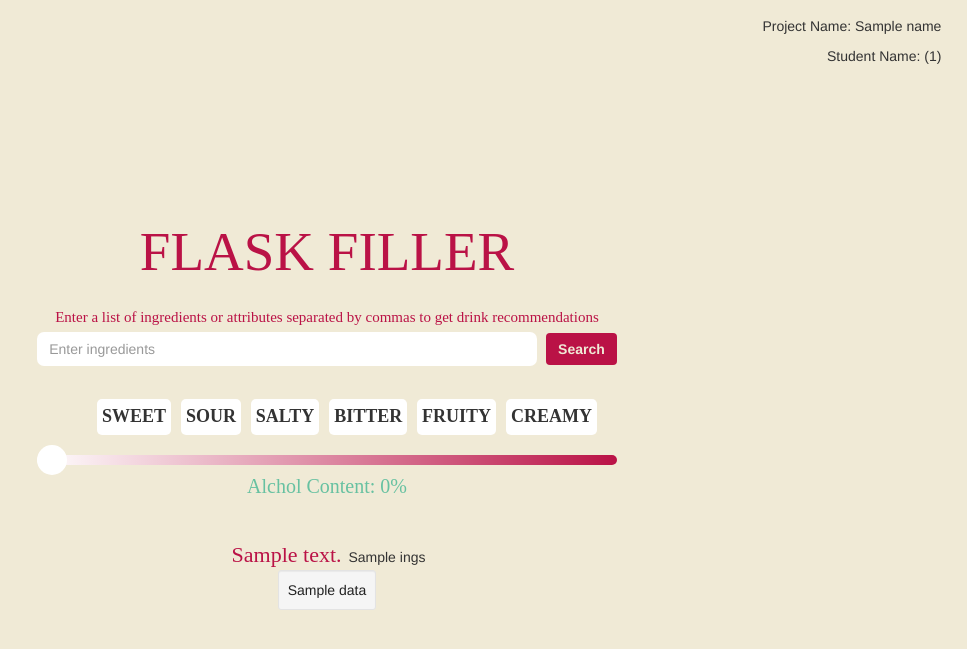
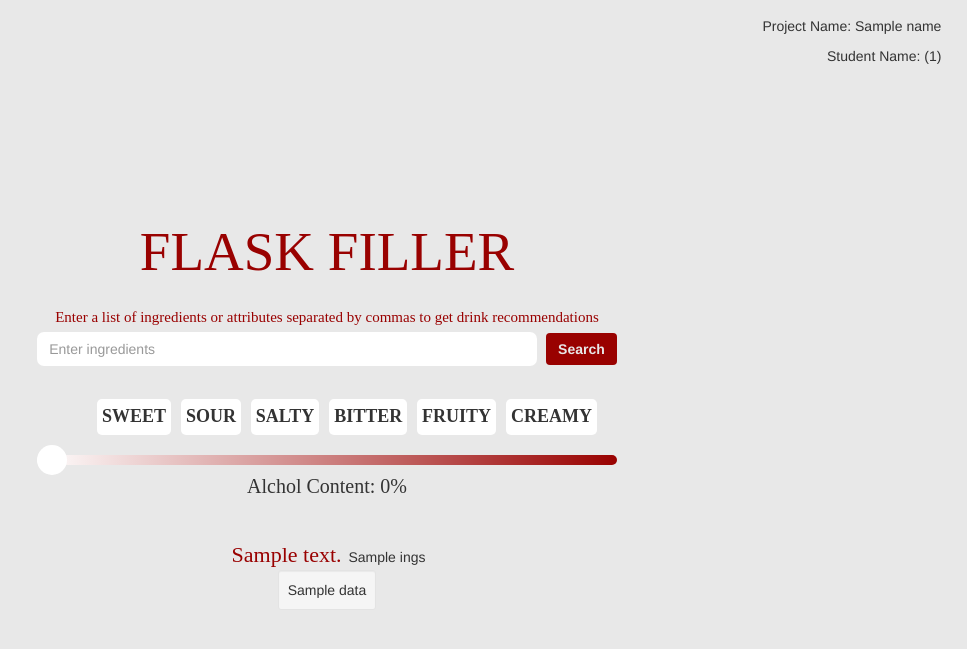
Before and after one commit to amaddula/FlaskFiller, a Python web app: template app/templates/search.html in a window 1280 px wide. Shown: the top 649 px of the page, without its empty margins (313-1280 px from the left). Run offline with Jinja, Linux system fonts and the light colour scheme; the template is opened without the code that fills it: most values are stand-ins (such as "Sample title", 1, 10 or a date in 2020); some libraries are stand-ins or nearby versions.

Commit message:
changed (some???) colors

```diff
--- a/app/static/main.css
+++ b/app/static/main.css
@@ -12,7 +12,7 @@ body {
 	padding-top: 15%;
 	padding-bottom: 15px;
 	/*background-color: #212121;*/
-	background-color: #F0EAD6;
+	background-color: #E8E8E8;
 }
 
 .global-search {
--- a/app/templates/search.html
+++ b/app/templates/search.html
@@ -33,8 +33,8 @@
             .autocomplete-items div {
                 display: block;
               cursor: pointer;
-              color: #212121;
-              background-color: #F0EAD6;
+              color: #333333;
+              background-color: #E8E8E8;
               /*border-bottom: 1px solid #d4d4d4; */
               text-align: left;
               padding-left: 10px;
@@ -69,7 +69,7 @@
             /*ALCOHOL PERCENT SLIDER STYLES*/
             input[type='range'] {
                 -webkit-appearance: none !important;
-                background: linear-gradient(to right, white, #ba1246);
+                background: linear-gradient(to right, white, #990100);
                 height: 10px;
                 border-radius: 5px;
                 width: 100%;
@@ -89,13 +89,13 @@
                 width:30px;
             }
             input[type='range']::-webkit-slider-thumb:hover {
-               background-color: #9ce2c9;
+               background-color: #B90504;
 
              }
 
             input[type='range']::-webkit-slider-thumb:active {
                 -webkit-appearance: none !important;
-                background-color: #67C1A1;
+                background-color: #333333;
                 border-radius: 25px;
                 height:30px;
                 width:30px;
@@ -116,16 +116,16 @@
             }
 
             li:hover {
-              background-color: #9ce2c9;
+              background-color: #B90504;
             }
 
             li:active {
-              background-color: #67C1A1;
+              background-color: #333333;
             }
 
             .active {
               background-color: #378762;
-              box-shadow: 0px 0px 10px #9ce2c9 !important;
+              box-shadow: 0px 0px 10px #B90504 !important;
             }
 
 
@@ -141,11 +141,11 @@
             <p>Student Name: ({{ netid }})</p>
         </div>
         <form class="form-inline global-search" autocomplete="off">
-            <h1 style="font-family: Futura; font-size: 55px; color: #ba1246">FLASK FILLER</h1>
+            <h1 style="font-family: Futura; font-size: 55px; color: #990100">FLASK FILLER</h1>
 
             <br><br>
 
-            <p style="color: #ba1246; font-size: 15px; padding: 4px; font-family: Futura; display: block;">Enter a list of ingredients or attributes separated by commas to get drink recommendations</p>
+            <p style="color: #990100; font-size: 15px; padding: 4px; font-family: Futura; display: block;">Enter a list of ingredients or attributes separated by commas to get drink recommendations</p>
 
             <div class="form-group">
 
@@ -156,7 +156,7 @@
                     </div>
                 </div>
 
-                <button type="submit" class="btn btn-info" style="color: #F0EAD6; background-color: #ba1246; border: none; margin-left: 5px;"> <strong>Search</strong> </button>
+                <button type="submit" class="btn btn-info" style="color: #E8E8E8; background-color: #990100; border: none; margin-left: 5px;"> <strong>Search</strong> </button>
 
 
                 <!-- container to display autocomplete items -->
@@ -199,7 +199,7 @@
                 <!-- alcohol percentage slider -->
                 <div class="slide_container" style="display: block;">
                   <input name="but" type="range" min="0" max="75" value="0" step="15" class="slider form" id="mySlider" oninput="outputUpdate(value)">
-                  <output for="mySlider" id="percent" style="font-size: 20px; font-family: Futura; color: #67C1A1;">Alchol Content: 0%</output>
+                  <output for="mySlider" id="percent" style="font-size: 20px; font-family: Futura; color: #333333;">Alchol Content: 0%</output>
                 </div>
 
             </div>
@@ -220,17 +220,17 @@
         <!-- display search results -->
         <form class="form-inline global-search">
         {% if data %}
-            <h1 style="color: #ba1246; font-size: 22px; font-family: Futura; padding: 3px;">{{output_message}}</h1>
+            <h1 style="color: #990100; font-size: 22px; font-family: Futura; padding: 3px;">{{output_message}}</h1>
             <p stle="color: white">{{ings}}</p>
             <br>
             {% for d in data %}
                 <!-- <br> -->
-                <!-- <p style="color: #212121">{{d}}</p> -->
+                <!-- <p style="color: #333333">{{d}}</p> -->
                 <div class="container">
                   <div class="row">
                     <div class="col-md-12">
                       <div class="well well-sm">
-                        <p style="color: #212121">{{d}}</p>
+                        <p style="color: #333333">{{d}}</p>
                       </div>
                     </div>
                   </div>
```
